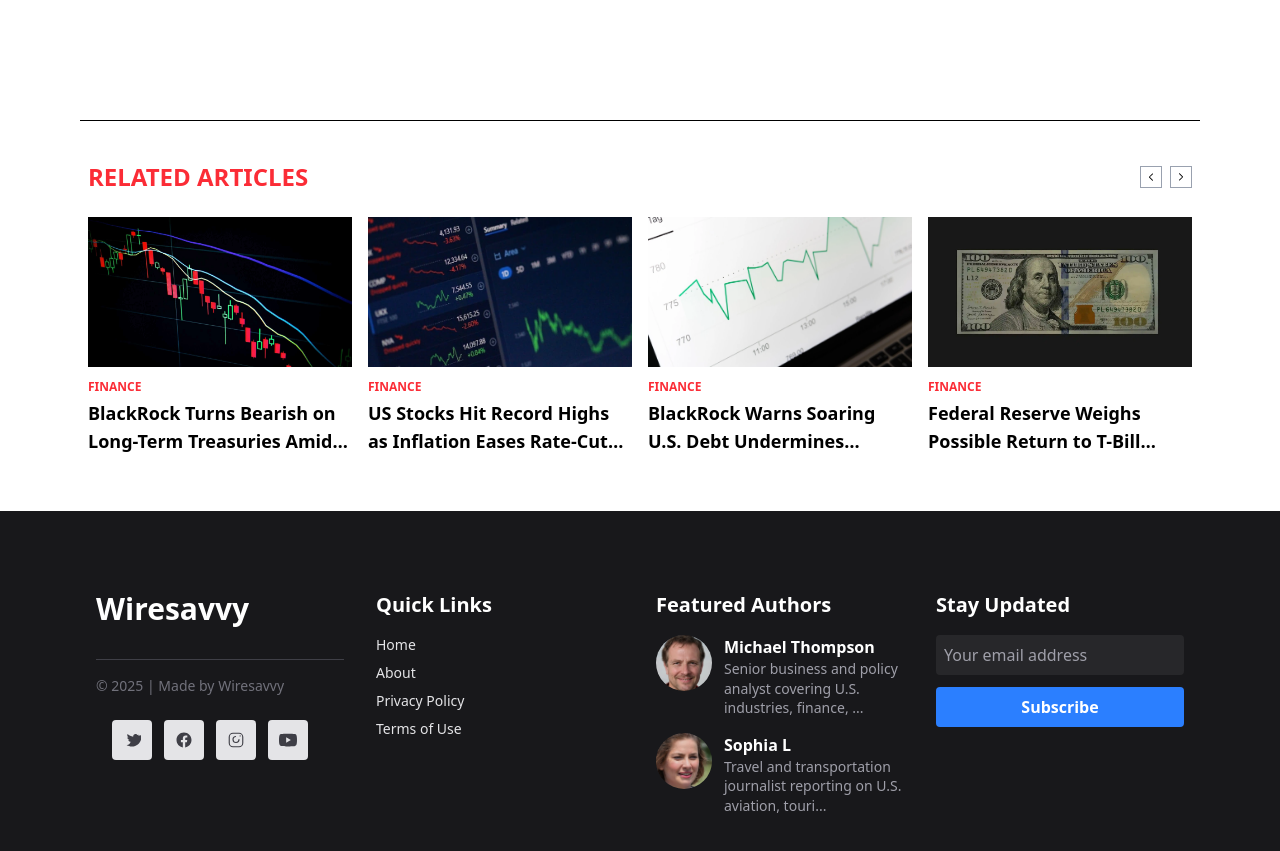
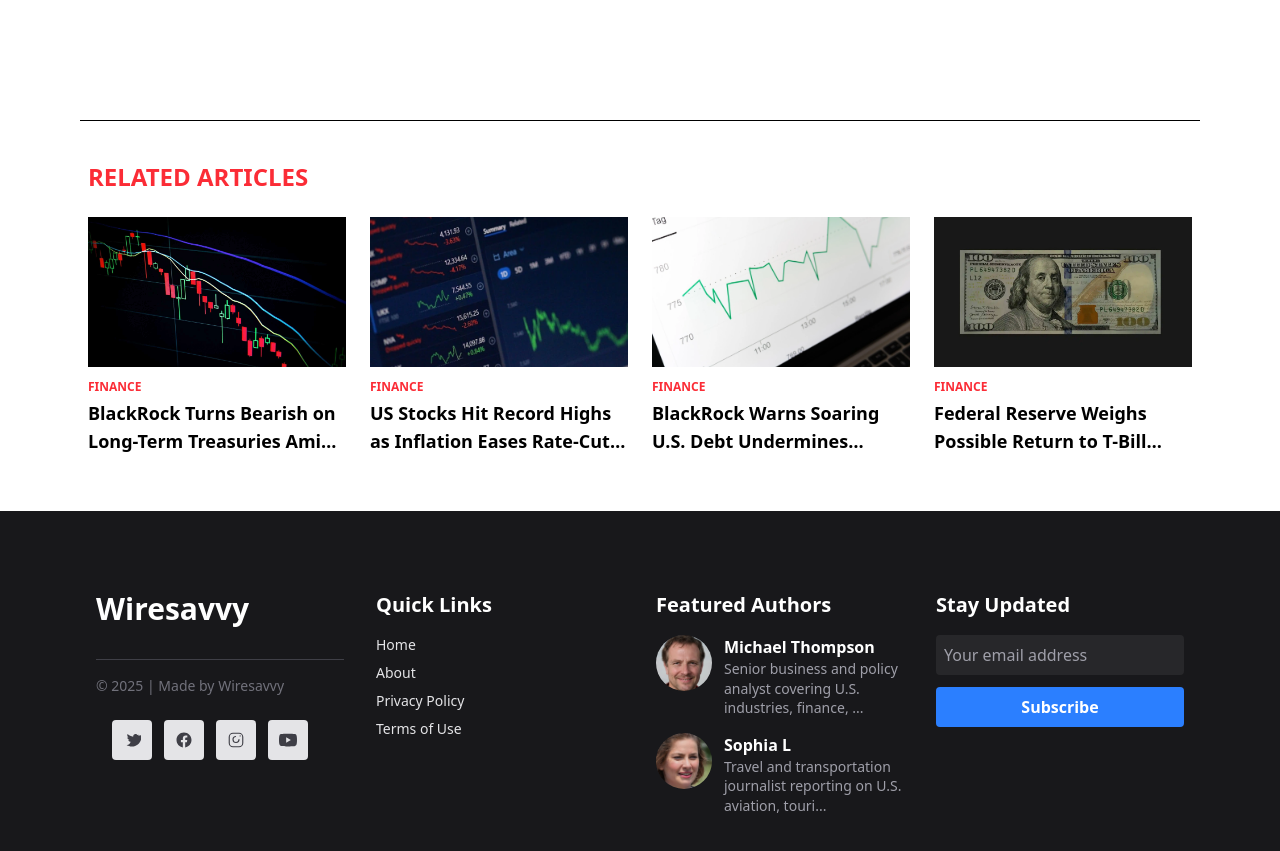
Before and after one commit to maisonatelier52-ux/wiresavvy, a Next.js app: page /articles/ai-debt-risk-global-financial-system in a window 1280 px wide. Shown: the part 2460-3311 px from the top of the page. Built offline with nearby package versions, Linux system fonts and the light colour scheme.

Commit message:
[Fix] related articles

```diff
--- a/app/articles/[slug]/page.jsx
+++ b/app/articles/[slug]/page.jsx
@@ -72,7 +72,7 @@ export default async function ArticlePage({ params }) {
   // RELATED ARTICLES
   const related = details.articles
     .filter(a => a.category === article.category && a.slug !== article.slug)
-    .slice(0, 5);
+    .slice(0, 4);
 
   // POPULAR POSTS — exclude related articles
   const relatedSlugs = related.map(a => a.slug);
--- a/app/components/RelatedArticles.jsx
+++ b/app/components/RelatedArticles.jsx
@@ -1,10 +1,8 @@
 "use client";
 
-import { useState, useEffect, useRef } from "react";
 import Link from "next/link";
 
 export default function RelatedArticles({ articles }) {
-
   if (!articles || articles.length === 0) {
     return (
       <div className="mt-10 mb-10 text-center text-gray-500 text-sm">
@@ -13,169 +11,45 @@ export default function RelatedArticles({ articles }) {
     );
   }
 
-  const total = articles.length;
-
-  const showButtons = total >= 4;
-  const enableSlider = total >= 4;
-
-  const carouselRef = useRef(null);
-  const [index, setIndex] = useState(1);
-  const [transition, setTransition] = useState(true);
-  const [visibleCount, setVisibleCount] = useState(4);
-
-  // Only use clones if slider enabled
-  const cloned = enableSlider
-    ? [articles[total - 1], ...articles, articles[0], articles[1]]
-    : articles;
-
-  // ✔ Responsive card count
-  useEffect(() => {
-    const update = () => {
-      const w = window.innerWidth;
-      if (w >= 768) setVisibleCount(4);
-      else if (w >= 480) setVisibleCount(3);
-      else setVisibleCount(1);
-    };
-    update();
-    window.addEventListener("resize", update);
-    return () => window.removeEventListener("resize", update);
-  }, []);
-
-  // Slider logic runs ONLY if enough items
-  useEffect(() => {
-    if (!enableSlider) return;
-
-    if (index === 0) {
-      setTimeout(() => {
-        setTransition(false);
-        setIndex(total);
-      }, 500);
-    }
-    if (index === total + 1) {
-      setTimeout(() => {
-        setTransition(false);
-        setIndex(1);
-      }, 500);
-    }
-  }, [index, total, enableSlider]);
-
-  useEffect(() => {
-    if (!enableSlider || transition) return;
-    carouselRef.current.style.transition = "none";
-    carouselRef.current.style.transform = `translateX(-${(index / visibleCount) * 100}%)`;
-    setTimeout(() => setTransition(true), 50);
-  }, [transition, index, visibleCount, enableSlider]);
-
-  const next = () => {
-    if (!transition || !enableSlider) return;
-    carouselRef.current.style.transition = "transform 500ms ease-in-out";
-    setIndex(i => i + 1);
-  };
-
-  const prev = () => {
-    if (!transition || !enableSlider) return;
-    carouselRef.current.style.transition = "transform 500ms ease-in-out";
-    setIndex(i => i - 1);
-  };
+  // ✅ Limit to only 4 articles
+  const visibleArticles = articles.slice(0, 4);
 
   return (
-    <section className="overflow-hidden w-full mb-14 mt-14 border-t pt-10">
+    <section className="w-full mb-14 mt-14 border-t pt-10">
 
       {/* HEADER */}
-      <div className="flex justify-between items-center mb-6 px-2">
+      <div className="mb-6 px-2">
         <h3 className="text-2xl font-bold text-red-500 uppercase">
           Related Articles
         </h3>
-
-        {/* ❌ Buttons hidden if less than 5 */}
-        {showButtons && (
-          <div className="flex gap-2">
-          <button
-            onClick={next}
-            className="border border-gray-400 p-1 hover:bg-red-500 hover:text-white transition-colors"
-            aria-label="Previous"
-          >
-            <svg xmlns="http://www.w3.org/2000/svg" viewBox="0 0 24 24" fill="currentColor" className="w-3 h-3">
-              <path fillRule="evenodd" d="M15.78 19.28a.75.75 0 0 1-1.06 0l-6.5-6.5a.75.75 0 0 1 0-1.06l6.5-6.5a.75.75 0 0 1 1.06 1.06L9.81 12l5.97 5.97a.75.75 0 0 1 0 1.06z" clipRule="evenodd" />
-            </svg>
-          </button>
-
-          <button
-            onClick={prev}
-            className="border border-gray-400 p-1 hover:bg-red-500 hover:text-white transition-colors"
-            aria-label="Next"
-          >
-            <svg xmlns="http://www.w3.org/2000/svg" viewBox="0 0 24 24" fill="currentColor" className="w-3 h-3">
-              <path fillRule="evenodd" d="M8.22 4.72a.75.75 0 0 1 1.06 0l6.5 6.5a.75.75 0 0 1 0 1.06l-6.5 6.5a.75.75 0 0 1-1.06-1.06L14.19 12 8.22 6.03a.75.75 0 0 1 0-1.06z" clipRule="evenodd" />
-            </svg>
-          </button>
-        </div>
-        )}
       </div>
 
-      {/* CONTENT */}
-      {enableSlider ? (
-        // ✔ Slider mode
-        <div
-          className="flex"
-          ref={carouselRef}
-          style={{
-            transform: `translateX(-${(index / visibleCount) * 100}%)`,
-            transition: transition ? "transform 500ms ease-in-out" : "none"
-          }}
-        >
-          {cloned.map((post, i) => (
-            <div
-              key={i}
-              className="flex-shrink-0 px-2"
-              style={{ width: `${100 / visibleCount}%` }}
-            >
-              <Link href={`/articles/${post.slug}`} title={post.title}>
-                <div>
+      {/* GRID (NO SLIDER) */}
+      <div className="grid grid-cols-1 sm:grid-cols-2 md:grid-cols-4 gap-6 px-2">
+        {visibleArticles.map((post, i) => (
+          <Link key={i} href={`/articles/${post.slug}`} title={post.title}>
+            <div className="group">
               {post.image && (
                 <img
                   src={post.image}
                   alt={post.title}
                   title={post.title}
                   className="w-full h-[150px] object-cover"
+                  loading="lazy"
                 />
               )}
+
               <p className="text-xs font-bold text-red-500 uppercase mt-3">
                 {post.category}
               </p>
-                  <h2 className="text-lg font-bold hover:text-red-500 mt-1 line-clamp-2">
-                    {post.title}
-                  </h2>
-                </div>
-              </Link>
-            </div>
-          ))}
-        </div>
-      ) : (
-        // ✔ Simple grid (when < 5 items)
-        <div className="grid grid-cols-1 sm:grid-cols-2 md:grid-cols-3 gap-6 px-2">
-          {articles.map((post, i) => (
-            <Link key={i} href={`/articles/${post.slug}`} title={post.title}>
-              <div>
-                {post.image && (
-                  <img
-                    src={post.image}
-                    alt={post.title}
-                    title={post.title}
-                    className="w-full h-[150px] object-cover"
-                  />
-                )}
-                <p className="text-xs font-bold text-red-500 uppercase mt-3">
-                  {post.category}
-                </p>
-                <h2 className="text-lg font-bold hover:text-red-500 mt-1 line-clamp-2">
+
+              <h2 className="text-lg font-bold mt-1 line-clamp-2 group-hover:text-red-500 transition-colors">
                 {post.title}
               </h2>
             </div>
           </Link>
         ))}
       </div>
-      )}
 
     </section>
   );
```
Lines whose indentation alone changed are shown as unchanged.
